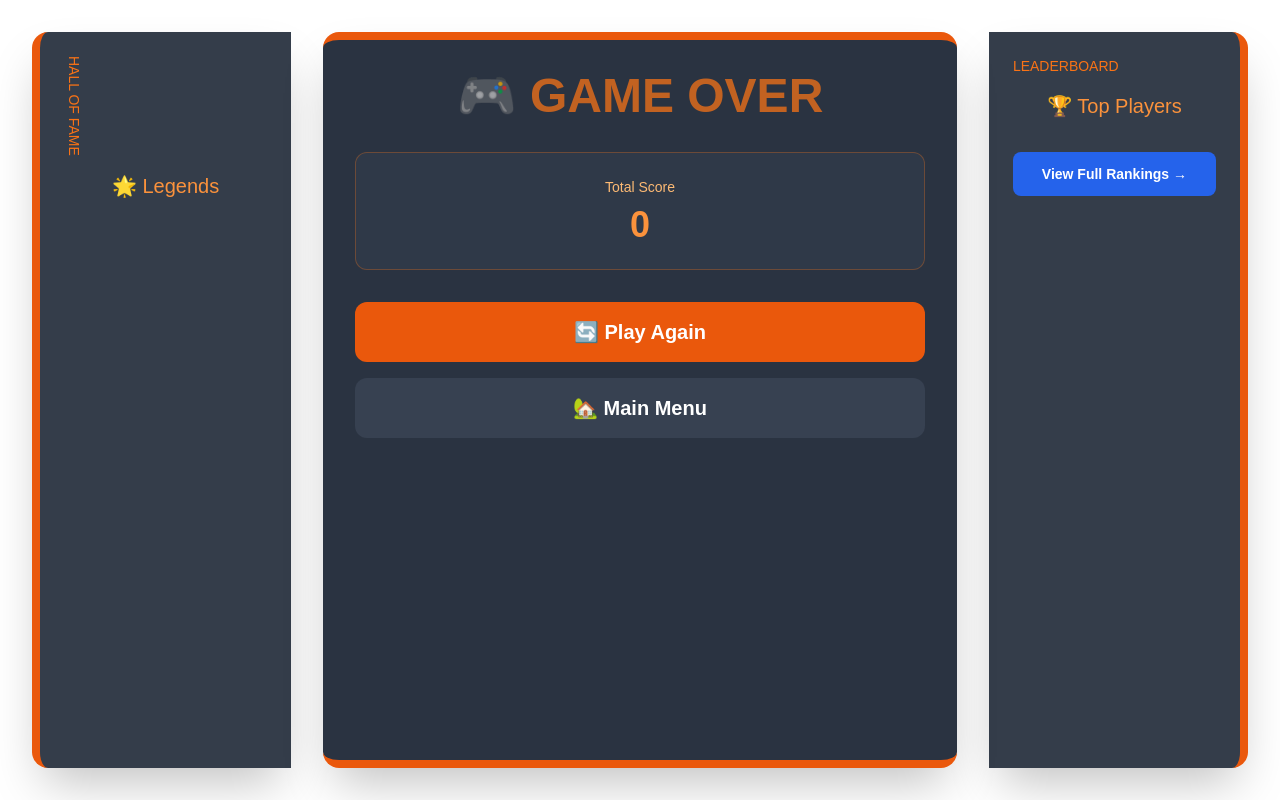
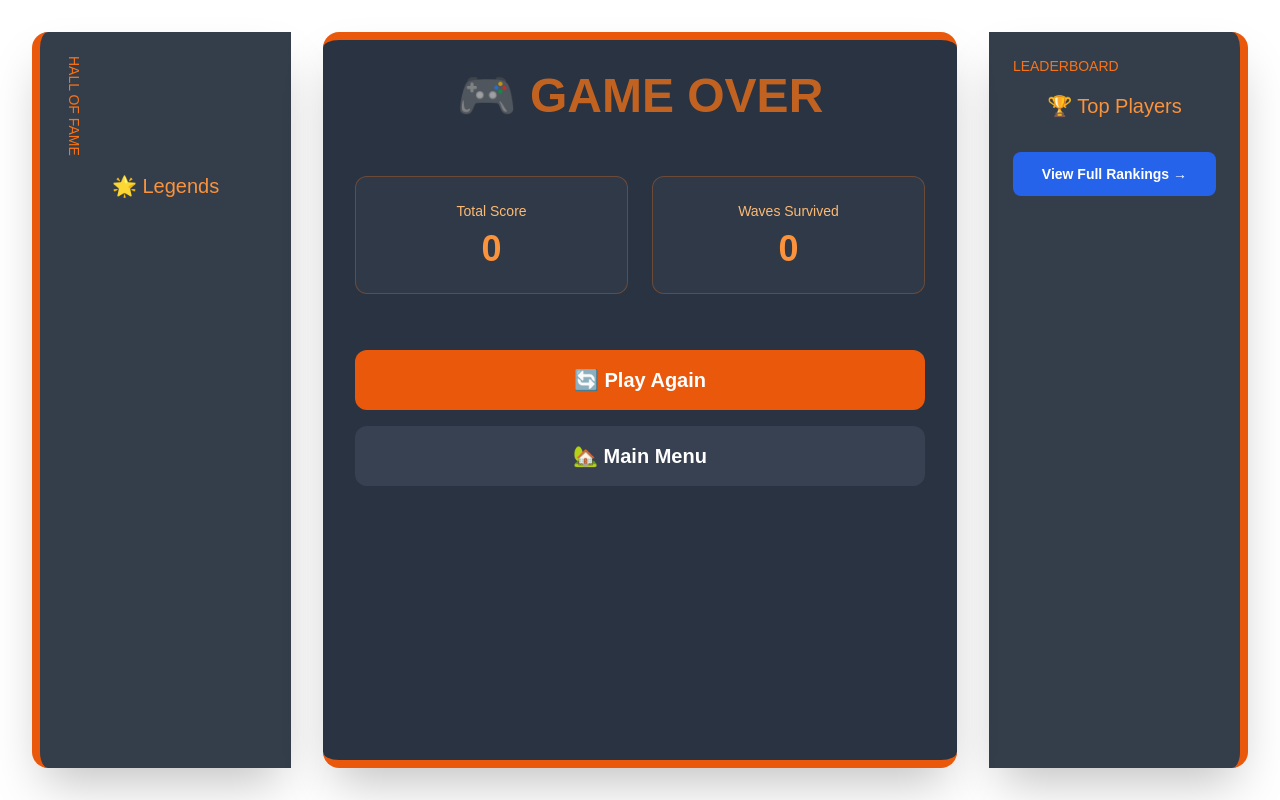
Before and after one commit to Jake-Purton/towertech, a Next.js app: page /end_game in a window 1280 px wide. Built offline with nearby package versions, Linux system fonts and the light colour scheme.

Commit message:
adding waves survived

```diff
--- a/app/api/endGame/route.ts
+++ b/app/api/endGame/route.ts
@@ -24,7 +24,7 @@ export async function POST(req: Request) {
       // console.log("✅ Token is valid");
 
       // Insert game data into the database
-      const result = await sql`INSERT INTO gameleaderboard (score) VALUES (${data.gameData.game_score}) RETURNING gameid`;
+      const result = await sql`INSERT INTO gameleaderboard (score, waves) VALUES (${data.gameData.game_score} ${data.gameData.waves_survived}) RETURNING gameid`;
       const gameid = result.rows[0].gameid;
       // console.log(gameid);
 
--- a/app/end_game/page.tsx
+++ b/app/end_game/page.tsx
@@ -17,7 +17,7 @@ interface Game {
 
 export default function EndGamePage() {
   const [score, setScore] = useState(0);
-  // const [waveScore, setWaveScore] = useState(0);
+  const [waveScore, setWaveScore] = useState(0);
   const [gameData, setGameData] = useState<Game | null>(null);
   const router = useRouter();
   const searchParams = useSearchParams();
@@ -30,6 +30,8 @@ export default function EndGamePage() {
         const data = await res.json();
         setGameData(data);
         setScore(data.score);
+        setWaveScore(data.waves)
+
         // setWaveScore(data.players.length); // Assuming waveScore is the number of players
       } catch (error) {
         console.error("Failed to fetch game data:", error);
@@ -77,16 +79,16 @@ export default function EndGamePage() {
           </h1>
 
           {/* Scores Section */}
-          {/* <div className="grid grid-cols-2 gap-6 py-6"> */}
+          <div className="grid grid-cols-2 gap-6 py-6">
             <div className="bg-gray-700/50 p-6 rounded-xl border border-orange-500/30">
               <p className="text-sm text-orange-300 mb-2">Total Score</p>
               <p className="text-4xl font-bold text-orange-400">{score}</p>
             </div>
-            {/* <div className="bg-gray-700/50 p-6 rounded-xl border border-orange-500/30">
+            <div className="bg-gray-700/50 p-6 rounded-xl border border-orange-500/30">
               <p className="text-sm text-orange-300 mb-2">Waves Survived</p>
               <p className="text-4xl font-bold text-orange-400">{waveScore}</p>
-            </div> */}
-          {/* </div> */}
+            </div>
+          </div>
 
           {/* Action Buttons */}
           <div className="space-y-4">
--- a/components/src/game.js
+++ b/components/src/game.js
@@ -281,9 +281,11 @@ export default class Game extends Phaser.Scene{
         // end the game
         let player_data = [];
         for (let player_id of Object.keys(this.players)) {
-            player_data.push({player_id: player_id, score: this.players[player_id].player_score, kills: this.players[player_id].kill_count, username: this.players[player_id].username})
+            player_data.push({player_id: player_id, score: this.players[player_id].player_score, kills: this.players[player_id].kill_count,
+                username: this.players[player_id].username})
         }
-        let game_data = {game_score: this.score, player_data: player_data}
+        const waves_survived = this.level.wave_manager.wave_index;
+        let game_data = {game_score: this.score, player_data: player_data, waves_survived: waves_survived}
         this.end_game_output(game_data);
 
         this.game_over = true;
```
